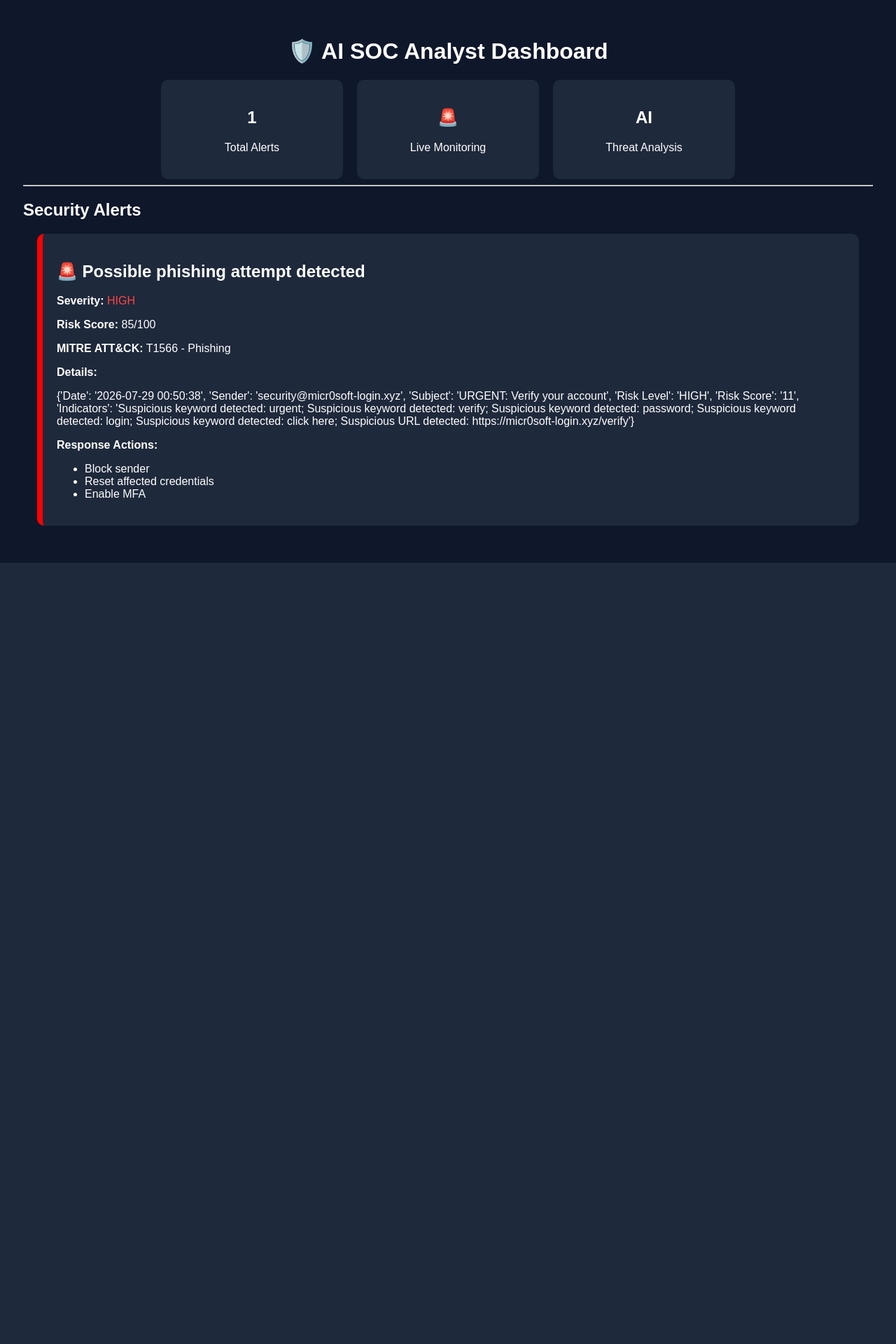
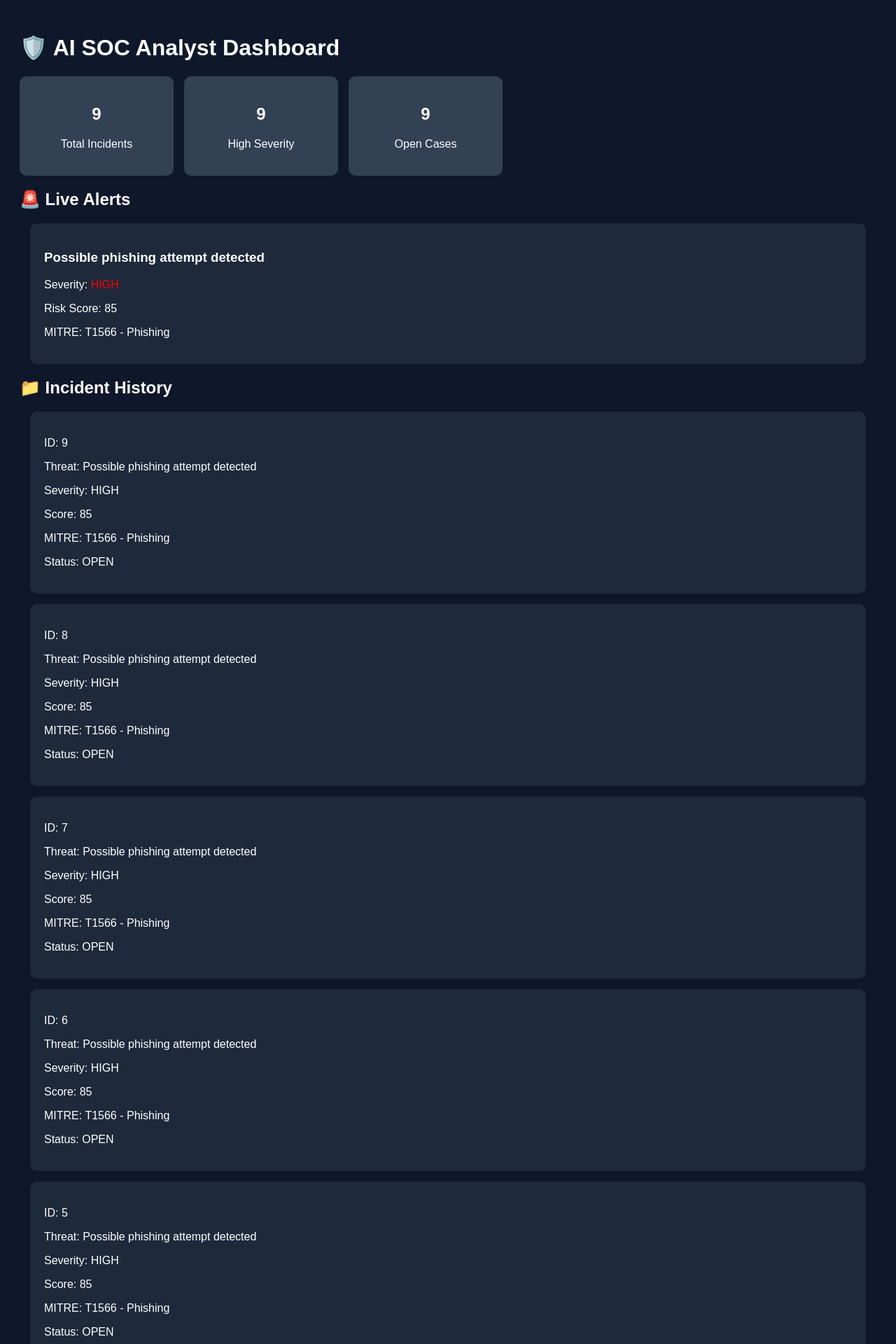
Before and after one commit to uwakwechukwuebukapaul-ai/AI-SOC-ANALYST, a Flask app: page / in a window 1280 px wide. Shown: the top 1920 px of the page at 70% size. Before the commit the page ends 804 px from the top, so only its background shows below. Run offline with Flask 3, Linux system fonts and the light colour scheme; the visitor is signed in with stand-in values (Sample User, id 1); data comes from the database, SQL or seed files in the repository; both versions use the stored data as it was after the commit.

Commit message:
Connected dashboard to SQLite incident database

```diff
--- a/templates/index.html
+++ b/templates/index.html
@@ -5,115 +5,65 @@
 
 <title>AI SOC Analyst Dashboard</title>
 
-<meta http-equiv="refresh" content="10">
-
 <style>
 
 body {
 
-    font-family: Arial, sans-serif;
+font-family: Arial;
 
-    background: #0f172a;
+background:#0f172a;
 
-    color: white;
+color:white;
 
-    padding: 25px;
+padding:20px;
 
 }
 
 
-h1 {
+.card {
 
-    text-align: center;
+background:#1e293b;
+
+padding:20px;
+
+margin:15px;
+
+border-radius:10px;
 
 }
 
 
+.grid {
 
-.container {
+display:flex;
 
-    display: flex;
+gap:15px;
 
-    gap: 20px;
-
-    flex-wrap: wrap;
-
-    justify-content: center;
+flex-wrap:wrap;
 
 }
 
 
-
 .box {
 
-    background: #1e293b;
+background:#334155;
 
-    padding: 20px;
+padding:20px;
 
-    border-radius: 10px;
+border-radius:10px;
 
-    width: 220px;
+width:180px;
 
-    text-align: center;
+text-align:center;
 
 }
 
 
+.high {
 
-.alert {
-
-    background: #1e293b;
-
-    margin: 20px;
-
-    padding: 20px;
-
-    border-radius: 10px;
-
-    border-left: 8px solid red;
+color:red;
 
 }
-
-
-
-.high {
-
-    color: #ff4444;
-
-}
-
-
-
-.medium {
-
-    color: orange;
-
-}
-
-
-
-.low {
-
-    color: lightgreen;
-
-}
-
-
-
-button {
-
-    padding: 10px 20px;
-
-    background: #2563eb;
-
-    color: white;
-
-    border: none;
-
-    border-radius: 5px;
-
-}
-
 
 
 </style>
@@ -127,32 +77,32 @@ button {
 <h1>🛡️ AI SOC Analyst Dashboard</h1>
 
 
-<div class="container">
+<div class="grid">
 
 
 <div class="box">
 
-<h2>{{ alerts|length }}</h2>
+<h2>{{dashboard.total}}</h2>
 
-<p>Total Alerts</p>
+<p>Total Incidents</p>
 
 </div>
 
 
 <div class="box">
 
-<h2>🚨</h2>
+<h2>{{dashboard.high}}</h2>
 
-<p>Live Monitoring</p>
+<p>High Severity</p>
 
 </div>
 
 
 <div class="box">
 
-<h2>AI</h2>
+<h2>{{dashboard.open}}</h2>
 
-<p>Threat Analysis</p>
+<p>Open Cases</p>
 
 </div>
 
@@ -160,31 +110,25 @@ button {
 </div>
 
 
-<hr>
 
-
-<h2>Security Alerts</h2>
-
+<h2>🚨 Live Alerts</h2>
 
 
 {% for alert in alerts %}
 
 
-<div class="alert">
+<div class="card">
 
 
-<h2>
-🚨 {{ alert.type }}
-</h2>
+<h3>{{alert.type}}</h3>
 
 
 <p>
 
-<b>Severity:</b>
+Severity:
+<span class="high">
 
-<span class="{{ alert.severity.lower() }}">
-
-{{ alert.severity }}
+{{alert.severity}}
 
 </span>
 
@@ -193,58 +137,59 @@ button {
 
 <p>
 
-<b>Risk Score:</b>
-
-{{ alert.score }}/100
+Risk Score:
+{{alert.score}}
 
 </p>
 
 
 <p>
 
-<b>MITRE ATT&CK:</b>
-
-{{ alert.mitre }}
+MITRE:
+{{alert.mitre}}
 
 </p>
 
 
-<p><b>Details:</b></p>
-
-<p>
-
-{{ alert.details }}
-
-</p>
-
-
-<p><b>Response Actions:</b></p>
-
-
-<ul>
-
-{% for action in alert.recommendation %}
-
-<li>{{ action }}</li>
-
-{% endfor %}
-
-</ul>
-
-
 </div>
-
-
-{% else %}
-
-
-<h3>✅ No threats detected</h3>
 
 
 {% endfor %}
 
 
 
+<h2>📁 Incident History</h2>
+
+
+{% for incident in incidents %}
+
+
+<div class="card">
+
+
+<p>ID: {{incident[0]}}</p>
+
+<p>Threat: {{incident[2]}}</p>
+
+<p>Severity: {{incident[3]}}</p>
+
+<p>Score: {{incident[4]}}</p>
+
+<p>MITRE: {{incident[5]}}</p>
+
+<p>Status: {{incident[6]}}</p>
+
+
+</div>
+
+
+{% endfor %}
+
+
+
+<a href="/logout">Logout</a>
+
+
 </body>
 
 </html>
--- a/web_dashboard.py
+++ b/web_dashboard.py
@@ -1,6 +1,8 @@
 from flask import Flask, render_template, request, redirect, session
 
 from soc_pipeline import run_soc_pipeline
+
+from database import get_incidents
 
 from auth import login
 
@@ -11,7 +13,7 @@ app.secret_key = "AI_SOC_SECRET_KEY"
 
 
 
-@app.route("/login", methods=["GET","POST"])
+@app.route("/login", methods=["GET", "POST"])
 def login_page():
 
     if request.method == "POST":
@@ -41,12 +43,82 @@ def home():
         return redirect("/login")
 
 
+    # Run detection
+
     alerts = run_soc_pipeline()
 
 
+    # Load stored incidents
+
+    incidents = get_incidents()
+
+
+    total = len(incidents)
+
+    high = 0
+
+    medium = 0
+
+    low = 0
+
+    open_cases = 0
+
+
+
+    for incident in incidents:
+
+
+        severity = incident[3]
+
+
+        if severity == "HIGH":
+
+            high += 1
+
+
+        elif severity == "MEDIUM":
+
+            medium += 1
+
+
+        elif severity == "LOW":
+
+            low += 1
+
+
+
+        if incident[6] == "OPEN":
+
+            open_cases += 1
+
+
+
+    dashboard = {
+
+        "total": total,
+
+        "high": high,
+
+        "medium": medium,
+
+        "low": low,
+
+        "open": open_cases
+
+    }
+
+
+
     return render_template(
+
         "index.html",
-        alerts=alerts
+
+        alerts=alerts,
+
+        incidents=incidents,
+
+        dashboard=dashboard
+
     )
 
 
@@ -65,7 +137,11 @@ def logout():
 if __name__ == "__main__":
 
     app.run(
+
         host="127.0.0.1",
+
         port=5000,
+
         debug=True
+
     )
```
Also changed, not shown: dashboard_data.py (added, +52 -0 lines), soc_incidents.db.
